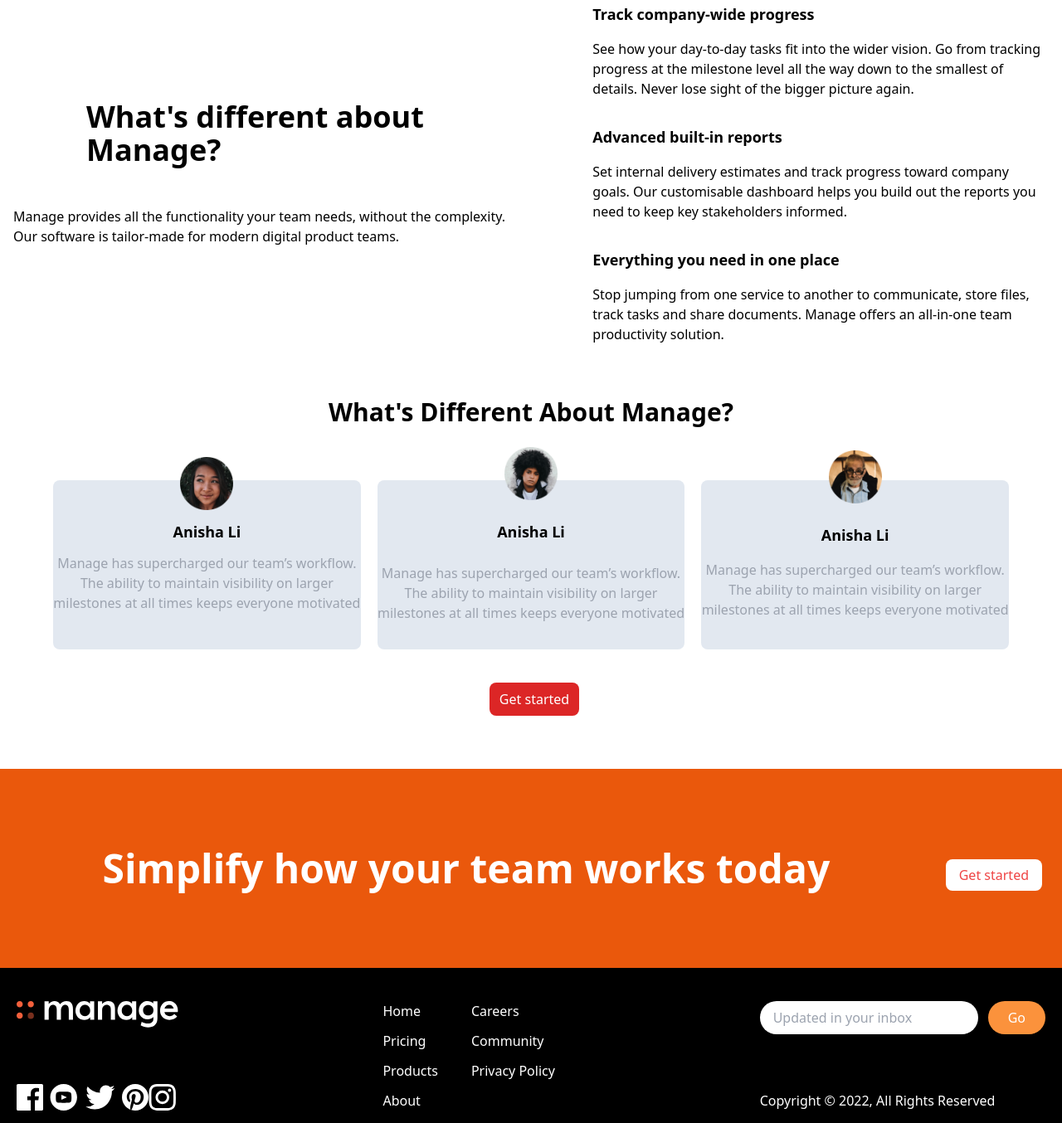
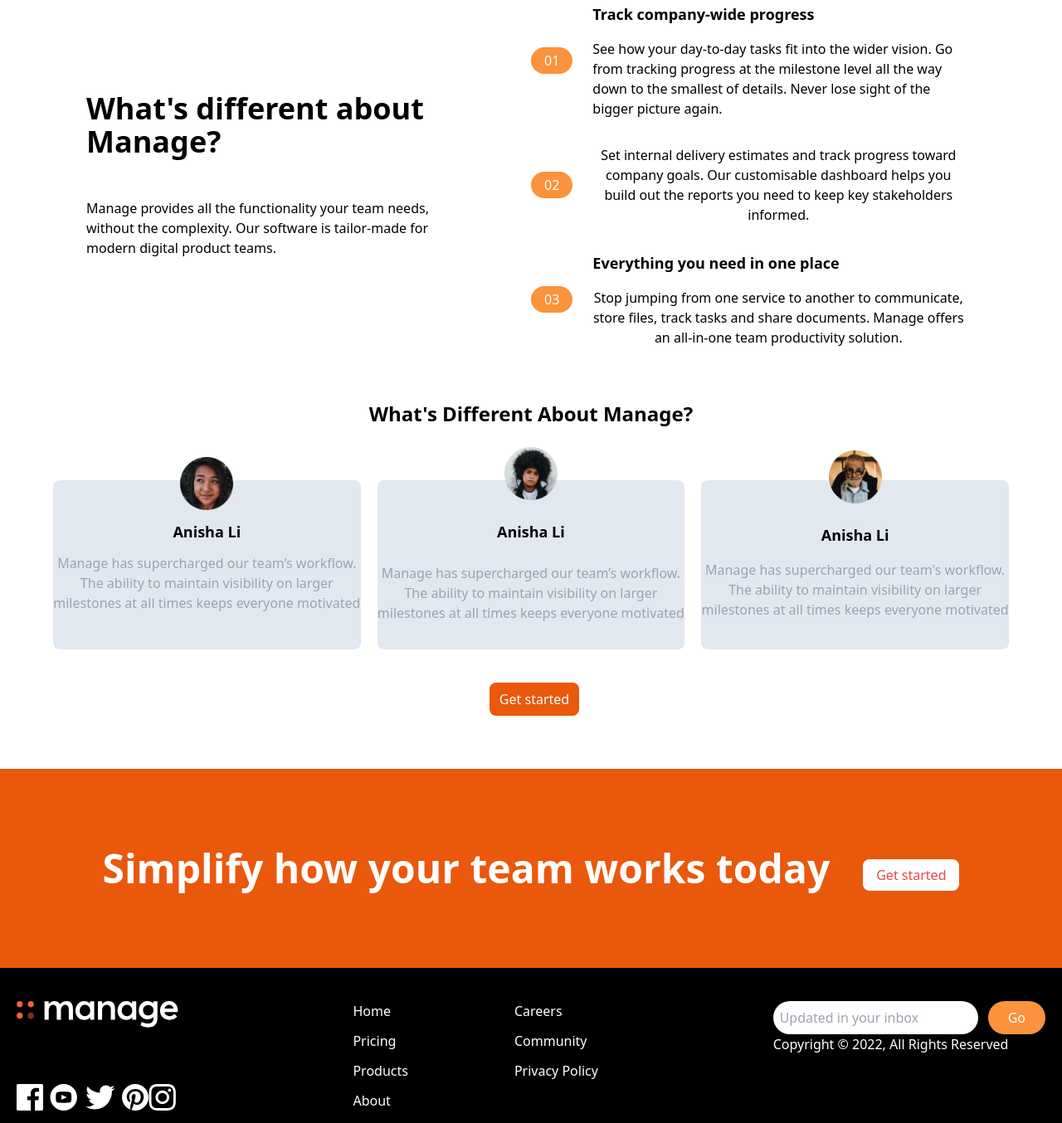
Before and after one commit to BOULARES-Hiba/tailwind-landing-page, a website: page src/index.html in a window 1280 px wide. Shown: the part 746-2100 px from the top of the page at 83% size. Drawn offline with nearby package versions, Linux system fonts and the light colour scheme; files whose address does not match are found by name.

Commit message:
full responsive + nav

```diff
--- a/src/index.html
+++ b/src/index.html
@@ -9,33 +9,33 @@
    href="https://unpkg.com/boxicons@latest/css/boxicons.min.css">
    <script src="main.js" defer></script>
 </head>
-<body class="pt-16 ">
-<header  class="fixed  container mx-auto bg-red-500 p-2 top-0 right-0 left-0 flex justify-between items-center z-9">
-<a href="#" class="pt-3" ><img class="pl-2" src="../img/logo.svg"></a>
+<body class="pt-16  ">
+<header  class="fixed  container  bg-orange-600 py-2 px-4 top-0 right-0 left-0 flex justify-between max-w-full items-center z-9">
+<a href="#" class="pt-3" ><img src="../img/logo.svg"></a>
 
 <div class="flex items-center">
    <nav class="md:flex space-x-6  hidden ">
       <a href="#Pricing"  class="text-white text-lg hover:text-red-300 hover:-translate-y-1  transition-all">Pricing</a>
       <a href="#Testimonials" class="text-white text-lg hover:text-red-300 hover:-translate-y-1  transition-all">Testimonials</a>
-      <a href="#About Us" class="text-white text-lg hover:text-red-300 hover:-translate-y-1  transition-all">About Us</a>
+      <a href="#About" class="text-white text-lg hover:text-red-300 hover:-translate-y-1  transition-all">About Us</a>
       <a href="#Careers" class="text-white text-lg hover:text-red-300 hover:-translate-y-2  transition-all">Careers</a>
       <a href="#Community" class="text-white text-lg hover:text-red-300 hover:-translate-y-1  transition-all">Community</a>
    </nav>
-   <a class=" hidden md:block py-2 px-3 ml-2 bg-orange-600 text-white rounded-lg">Get started</a>
-</div>
+  </div>
+  <a class=" hidden md:block py-2 px-3 ml-2 bg-brightRed text-white rounded-lg cursor-pointer hover:bg-brightRedLight">Get started</a>
 
-<div id="menu-icon" class="md:hidden absolute right-2 z-10 ">
-   <i id="menu-i" class='bx bx-menu  text-3xl hover:cursor-pointer'></i>
+<div id="menu-icon" class="md:hidden  z-10 ">
+   <i id="menu-i" class='bx bx-menu text-3xl hover:cursor-pointer'></i>
 </div>
 
 
 <!--mobile menu-->
-<div class="navlinks  top-0 left-0 absolute w-full  h-screen backdrop-blur-md transition-all duration-1000 ease-in-out  flex-col justify-center items-center space-y-10 hidden ">
-  <a href="#Pricing"  class="text-orange-500 text-lg hover:text-red-300 hover:-translate-y-1  transition-all">Pricing</a>
-  <a href="#Testimonials" class="text-orange-500 text-lg hover:text-red-300 hover:-translate-y-1  transition-all">Testimonials</a>
-  <a href="#About Us" class="text-orange-500 text-lg hover:text-red-300 hover:-translate-y-1  transition-all">About Us</a>
-  <a href="#Careers" class="text-orange-500 text-lg hover:text-red-300 hover:-translate-y-2  transition-all">Careers</a>
-  <a href="#Community" class="text-orange-500 text-lg hover:text-red-300 hover:-translate-y-1  transition-all">Community</a>
+<div class="navlinks  top-0 left-0 absolute w-full  h-screen backdrop-blur-lg transition-all duration-1000 ease-in-out  flex-col justify-center items-center space-y-10 hidden ">
+  <a href="#Pricing"  class="text-orange-600 text-lg hover:text-red-300 hover:-translate-y-1  transition-all">Pricing</a>
+  <a href="#Testimonials" class="text-orange-600 text-lg hover:text-red-300 hover:-translate-y-1  transition-all">Testimonials</a>
+  <a href="#About" class="text-orange-600 text-lg hover:text-red-300 hover:-translate-y-1  transition-all">About Us</a>
+  <a href="#Careers" class="text-orange-600 text-lg hover:text-red-300 hover:-translate-y-2  transition-all">Careers</a>
+  <a href="#Community" class="text-orange-600 text-lg hover:text-red-300 hover:-translate-y-1  transition-all">Community</a>
 </div>
 </header>
 
@@ -48,7 +48,7 @@
      class="container flex flex-col-reverse items-center justify-center px-6 mx-auto mt-16 space-y-0 md:space-y-0 md:flex-row"
    >
      <!-- Left item -->
-     <div class="flex flex-col  space-y-12 md:w-1/2 items-center justify-center">
+     <div class="flex flex-col  space-y-12 md:w-1/2 items-center justify-center  ">
        <h1
          class="max-w-md text-4xl font-bold text-center md:text-5xl md:text-left"
        >
@@ -58,7 +58,7 @@
          Manage makes it simple for software teams to plan day-to-day tasks
          while keeping the larger team goals in view.
        </p>
-       <div class="flex justify-center md:justify-start">
+       <div class="flex justify-center  md:justify-start">
         <a class=" py-2 px-3 ml-2 bg-orange-600 text-white rounded-lg">Get started</a>
        </div>
      </div>
@@ -69,7 +69,7 @@
    </div>
  </section>
 
- <section id="Features">
+ <section id="About">
   <!-- Flex container -->
   <div
     class="container flex flex-col px-4 mx-auto  mt-24 space-y-12 md:space-y-0 md:flex-row items-center justify-center"
@@ -79,7 +79,7 @@
       <h2 class="max-w-md text-4xl font-bold text-center md:text-left">
         What's different about Manage?
       </h2>
-      <p class=" text-center  md:text-left">
+      <p class=" text-center max-w-md md:text-left">
         Manage provides all the functionality your team needs, without the
         complexity. Our software is tailor-made for modern digital product
         teams.
@@ -87,16 +87,16 @@
     </div>
 
     <!-- Numbered List -->
-    <div class="flex flex-col space-y-8 md:w-1/2">
+    <div class="flex flex-col  space-y-8 md:w-1/2">
       <!-- List Item 1 -->
       <div
-        class="flex flex-col space-y-3 : md:space-y-0 md:space-x-6 md:flex-row"
+        class="flex flex-col items-center  space-y-3 : md:space-y-0 md:space-x-6 md:flex-row mx-w-[300px]"
       >
         <!-- Heading -->
-        <div class="rounded-l-full  bg-red-500 md:bg-transparent">
+        <div class="rounded-l-full ">
           <div class="flex items-center space-x-2">
             <div
-              class="px-4 py-2 text-white rounded-full md:py-1 bg-oratext-orange-400"
+              class="px-4 py-2 text-white rounded-full md:py-1 bg-orange-400"
             >
               01
             </div>
@@ -107,10 +107,10 @@
         </div>
 
         <div>
-          <h3 class="hidden mb-4 text-lg font-bold md:block">
+          <h3 class="hidden mb-4   text-lg font-bold md:block">
             Track company-wide progress
           </h3>
-          <p class="">
+          <p class="max-w-md">
             See how your day-to-day tasks fit into the wider vision. Go from
           tracking progress at the milestone level all the way down to the
             smallest of details. Never lose sight of the bigger picture
@@ -121,13 +121,13 @@
 
       <!-- List Item 2 -->
       <div
-        class="flex flex-col space-y-3 md:space-y-0 md:space-x-6 md:flex-row"
+        class="flex flex-col  items-center space-y-3 md:space-y-0 md:space-x-6 md:flex-row mx-w-[300px]"
       >
         <!-- Heading -->
-        <div class="rounded-l-full  bg-red-500 md:bg-transparent">
+        <div class="rounded-l-full ">
           <div class="flex items-center space-x-2">
             <div
-              class="px-4 py-2 text-white rounded-full md:py-1 bg-oratext-orange-400"
+              class="px-4 py-2 text-white rounded-full md:py-1 bg-orange-400"
             >
               02
             </div>
@@ -138,10 +138,10 @@
         </div>
 
         <div>
-          <h3 class="hidden mb-4 text-lg font-bold md:block">
+          <h3 class="hidden mb-4 text-lg font-bold ">
             Advanced built-in reports
           </h3>
-          <p class="">
+          <p class="max-w-md text-center">
             Set internal delivery estimates and track progress toward
             company goals. Our customisable dashboard helps you build out
             the reports you need to keep key stakeholders informed.
@@ -151,17 +151,17 @@
 
       <!-- List Item 3 -->
       <div
-        class="flex flex-col space-y-3 md:space-y-0 md:space-x-6 md:flex-row"
+        class="flex flex-col  items-center space-y-3 md:space-y-0 md:space-x-6 md:flex-row mx-w-[300px]"
       >
         <!-- Heading -->
-        <div class="rounded-l-full  bg-red-500 md:bg-transparent">
-          <div class="flex items-center space-x-2">
+        <div class="rounded-l-full  ">
+          <div class="flex items-center space-x-2  ">
             <div
-              class="px-4 py-2 text-white rounded-full md:py-1 bg-oratext-orange-400"
+              class="px-4 py-2 text-white rounded-full md:py-1 bg-orange-400"
             >
               03
             </div>
-            <h3 class="text-base font-bold md:mb-4 md:hidden">
+            <h3 class="text-base font-bold md:mb-4 md:hidden text-center">
               Everything you need in one place
             </h3>
           </div>
@@ -172,7 +172,7 @@
             Everything you need in one place
           </h3>
 
-          <p class="">
+          <p class="max-w-md text-center">
             Stop jumping from one service to another to communicate, store
             files, track tasks and share documents. Manage offers an
             all-in-one team productivity solution.
@@ -185,7 +185,7 @@
 
 <section id="Testimonials">
   <div class=" mt-16">
-<div class="text-3xl font-bold text-center mb-16">What's Different About Manage?</div>
+<div class="text-2xl font-bold text-center mb-16">What's Different About Manage?</div>
 
 <div class=" max-w-[90%] mx-auto flex flex-col md:flex-row gap-16 md:gap-5  mt-2" >
     <div class="flex flex-col items-center justify-center bg-slate-200 rounded-lg ">
@@ -205,25 +205,25 @@
   <div class="flex flex-col items-center justify-center bg-slate-200 rounded-lg ">
     <img src="../img/avatar-richard.png" class="w-16 -mt-10 mb-3">
     <h5 class="text-lg font-bold pt-3">Anisha Li</h5>
-    <p class="max-w-mg pb-8 text-center pt-4 text-gray-400">Manage has supercharged our team’s workflow. The ability to
+    <p class="max-w-mg pb-8 text-center pt-4 text-gray-400">Manage has supercharged our team's workflow. The ability to
       maintain visibility on larger milestones at all times keeps
       everyone motivated</p>
 </div>
 </div>
-  <div class="mt-10 flex justify-center"><a class=" py-2 px-3 ml-2 bg-red-600 text-white rounded-lg">Get started</a></div>
+  <div class="mt-10 flex justify-center"><a class=" py-2 px-3 ml-2 bg-orange-600 text-white rounded-lg hover:-translate-y-1 hover:bg-orange-400 transition-all">Get started</a></div>
 </section>
 
 
 <section id="Careers">
 
-  <div class="container mx-auto p-4 bg-orange-600 flex flex-col md:flex-row justify-center items-center  mt-16  px-6 py-24 gap-8">
+  <div class="container  bg-orange-600 flex flex-col md:flex-row justify-center  items-center  mt-16  px-6 py-24 gap-8">
 
-      <h1 class=" text-center  text-5xl font-bold text-white w-full ">
+      <h1 class="  text-5xl font-bold text-white text-center md:text-left  ">
         Simplify how your team works today
       </h1>
 
    <div class="pt-4">
-    <a class=" py-2 px-4 ml-2 bg-white text-red-500 rounded-lg text-nowrap">Get started</a>
+    <a class=" py-2 px-4 ml-2 bg-white text-red-500 rounded-lg text-nowrap transition-all hover:bg-orange-700 hover:text-white hover:-translate-y-1  ">Get started</a>
    </div>
   </div>
 </section>
@@ -231,7 +231,7 @@
 <footer id="Community">
   <!-- Flex Container -->
   <div
-    class=" bg-black container flex flex-col-reverse justify-between md:px-5   py-10 mx-auto space-y-8 md:flex-row md:space-y-0"
+    class=" bg-black container flex flex-col-reverse justify-between md:px-5   py-10  space-y-8 md:flex-row md:space-y-0"
   >
     <!-- Logo and social links container -->
     <div
@@ -269,7 +269,7 @@
       </div>
     </div>
     <!-- List Container -->
-    <div class="flex space-x-10 justify-center">
+    <div class="flex space-x-10 xl:space-x-32 justify-center">
       <div class="flex flex-col space-y-3 text-white">
         <a href="#" class="hover:text-orange-400">Home</a>
         <a href="#" class="hover:text-orange-400">Pricing</a>
@@ -284,12 +284,12 @@
     </div>
 
     <!-- Input Container -->
-    <div class="flex flex-col justify-between">
+    <div class="flex flex-col ">
       <form>
-        <div class="flex space-x-3">
+        <div class="flex space-x-3 justify-center">
           <input
             type="text"
-            class="flex-1 px-4 rounded-full focus:outline-none"
+            class=" px-2 rounded-full focus:outline-none"
             placeholder="Updated in your inbox"
           />
           <button
--- a/src/input.css
+++ b/src/input.css
@@ -5,6 +5,31 @@
 
 
 
-   .opens{
-      left: 0;
-   }
+* {
+   box-sizing: border-box;
+ }
+ body {
+   overflow-x: hidden;
+ }
+ .container {
+   max-width: 100%;
+ }
+  img{
+   max-width: 100%;
+   height: auto;
+  }
+
+
+body {
+  background-image: url('../img/bg-tablet-pattern.svg');
+  background-repeat: no-repeat;
+  background-size: 800px;
+  background-position: 90% -25%;
+}
+
+@media (max-width: 800px) {
+  body {
+    background-position: 50px -50px;
+    background-size: 500px;
+  }
+}
--- a/tailwind.config.js
+++ b/tailwind.config.js
@@ -9,7 +9,12 @@
       xl: '1280px',
       '2xl': '1536px',
     },
-    extend: {},
+    extend: {
+      colors:{
+        brightRed: 'hsl(12, 88%, 59%)',
+        brightRedLight: 'hsl(12, 88%, 69%)',
+      },
+    },
   },
   plugins: [],
 }
```
Also changed, not shown: src/main.js (+5 -2 lines), src/output.css.
